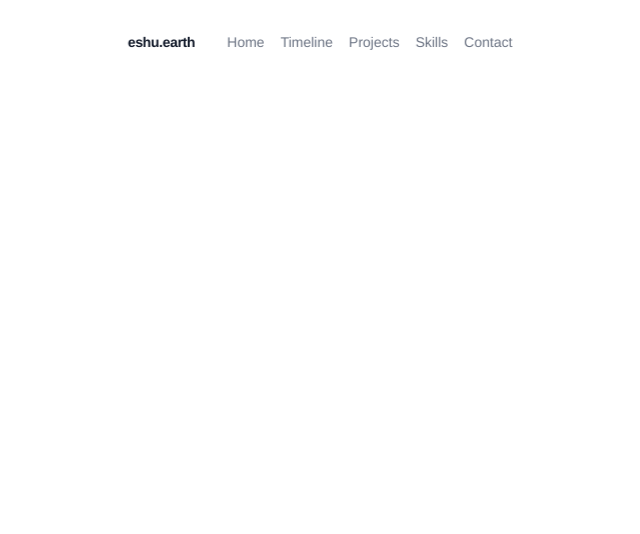
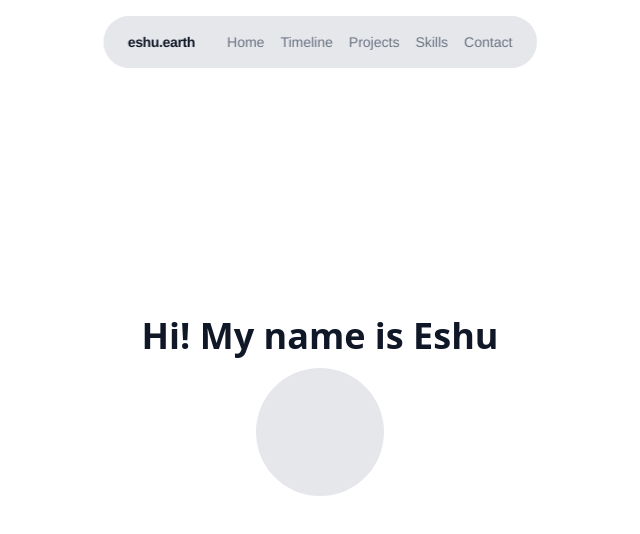
Before and after one commit to eshu3104/portfolio, a Next.js app: page / in a window 1280 px wide. Shown: the top 534 px of the page, without its empty margins (320-960 px from the left). Built offline with nearby package versions, Linux system fonts and the light colour scheme.

Commit message:
hero pt 1 done

```diff
--- /dev/null
+++ b/app/components/Hero.tsx
@@ -0,0 +1,13 @@
+"use client"
+
+export default function Hero()
+{
+    return(
+        <div className="min-h-screen flex flex-col items-center justify-center" id="home">
+        <h1 className="text-4xl font-bold pt-3 pb-3">Hi! My name is Eshu</h1>
+                <div className="rounded-full bg-gray-200 w-32 h-32 " ></div>
+
+
+        </div>
+    )
+}
--- a/app/components/Navbar.tsx
+++ b/app/components/Navbar.tsx
@@ -6,7 +6,7 @@ function goToSection(id: string) {
 
 export default function Navbar() {
   return (
-    <nav className="fixed top-4 left-1/2 -translate-x-1/2  rounded-full z-50  bg-white/80 backdrop-blur-sm font-[Helvetica] whitespace-nowrap">
+    <nav className="fixed top-4 left-1/2 -translate-x-1/2  rounded-full z-50  bg-gray-200 backdrop-blur-sm font-[Helvetica] whitespace-nowrap">
       <div className="mx-auto flex max-w-7xl items-center justify-between py-4 px-6">
         <span className="text-sm font-semibold tracking-tight text-gray-900 mr-8">
           eshu.earth
--- a/app/layout.tsx
+++ b/app/layout.tsx
@@ -1,8 +1,23 @@
+import type { Metadata } from "next";
 import Navbar from "./components/Navbar";
 import "./globals.css";
 
+export const metadata: Metadata = {
+  title: "Eshupriye Belgotra",
+  description: "Portfolio",
+};
 
-
-export default function RootLayout() {
-  return <html><body><Navbar /></body></html>;
+export default function RootLayout({
+  children,
+}: {
+  children: React.ReactNode;
+}) {
+  return (
+    <html lang="en">
+      <body className="bg-white text-gray-900">
+        <Navbar />
+        {children}
+      </body>
+    </html>
+  );
 }
--- a/app/page.tsx
+++ b/app/page.tsx
@@ -1,10 +1,11 @@
+import Navbar from "./components/Navbar";
+import Hero from "./components/Hero";
+
 export default function Home() {
   return (
-    <main className="min-h-screen flex items-center justify-center bg-gray-50" >
-      <div className="max-w-3xl text-center">
-        <h1 className="text-3xl font-bold">Welcome — My Portfolio</h1>
-        <p className="mt-4 text-lg text-zinc-600">Replace this with your content.</p>
-      </div>
+    <main className="min-h-screen text-gray-900">
+      <Navbar />
+      <Hero />
     </main>
   );
 }
```
Also changed, not shown: app/globals.css (line endings or trailing spaces).
